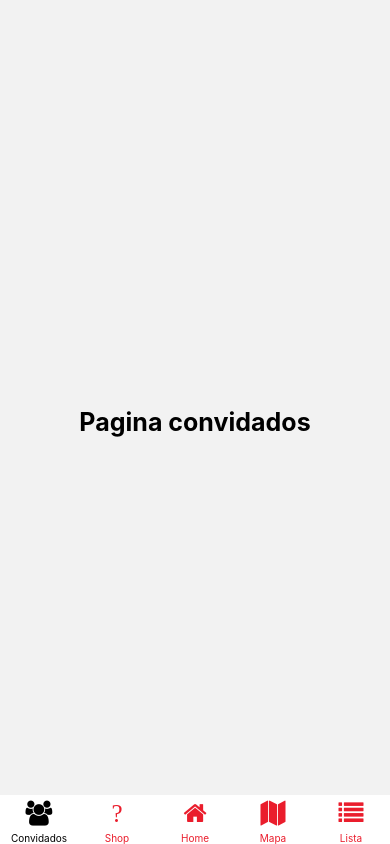
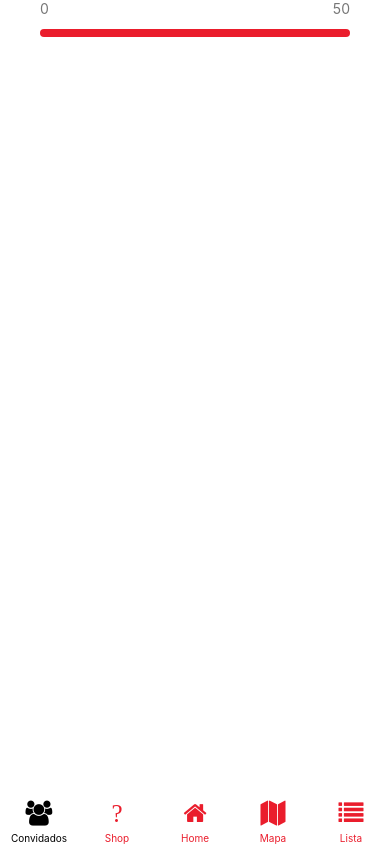
Before and after one commit to AnjosSant/Churrastche, a React Native app: screen /Convidados in a window 390 px wide. Built offline with nearby package versions, Linux system fonts and the light colour scheme.

Commit message:
convidadosatt

```diff
--- /dev/null
+++ b/src/components/InputConvidados/inputconv.js
@@ -0,0 +1,42 @@
+import React from 'react';
+import { View, StyleSheet, Text, Dimensions } from 'react-native';
+
+const WIDTH = Dimensions.get('window').width - 80;
+const KONBSIZE = 20;
+const MAXWIDTH = WIDTH - KONBSIZE / 2 + 6;
+
+// import { Container } from './styles';
+
+const InputConvidados = ({min, max, steps}) => {
+  return (
+  <View style={styles.container}>
+    <View style={styles.labelsContainer}>
+    <Text style={styles.label}>{min}</Text>
+    <Text style={styles.label}>{max}</Text>
+    </View>
+    <View style={styles.track}/>
+
+    </View>
+  );
+};
+
+const styles = StyleSheet.create({
+container: {
+    marginHorizontal:40,
+},
+track:{
+    height: 8,
+    backgroundColor: '#EA1D2C',
+    borderRadius: 8,
+},
+labelsContainer: {
+    width: WIDTH,
+    flexDirection: 'row',
+    justifyContent: 'space-between',
+    marginBottom: 12,
+},
+label: {
+    color: '#777'
+}
+})
+export default InputConvidados;
--- a/src/pages/Convidados/convidados.js
+++ b/src/pages/Convidados/convidados.js
@@ -1,23 +1,30 @@
 import React from 'react';
-import { View, Text, StyleSheet } from 'react-native';
+import { View, Text, StyleSheet, SafeAreaView } from 'react-native';
+import InputConvidados from '../../components/InputConvidados/inputconv';
 
-export default function Home(){
+export default function Convidados(){
     return(
 
-    <View style = {styles.container}>
-        <Text style={styles.text}>Pagina convidados</Text>
-    </View>
+        <SafeAreaView style={styles.container}>
+            <View style={styles.content}>
+            <InputConvidados min={0} max={50} />
+
+            </View>
+        </SafeAreaView>
+
+
     );
 }
 const styles = StyleSheet.create({
-    container:
-    {
+    container: {
+
         flex:1,
-        justifyContent: "center",
-        alignItems:'center',
+        backgroundColor: '#fff',
     },
-    text:{
-        fontSize: 25,
-        fontWeight: 'bold'
-    }
+    content: {
+
+        flex: 1,
+        margintop:100,
+    },
+
 })
```
